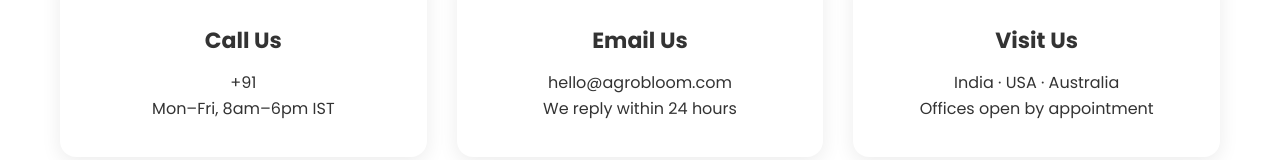
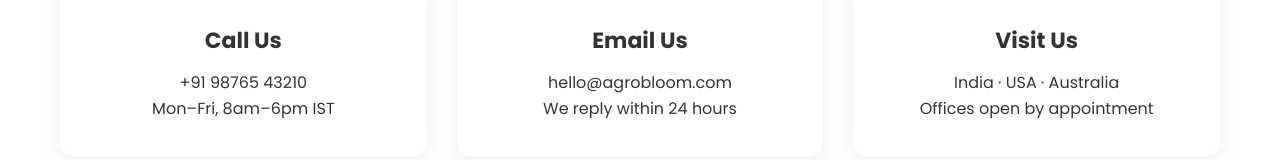
Before and after one commit to Manthan-Yadav/agrobloom-Internship, a plain HTML site: page contact.html in a window 1280 px wide. Shown: the part 593-753 px from the top of the page. Drawn offline with Linux system fonts and the light colour scheme.

Commit message:
update contact number format for clarity

```diff
--- a/contact.html
+++ b/contact.html
@@ -383,7 +383,7 @@
         <div class="container info-grid">
             <div class="info-card">
                 <h3>Call Us</h3>
-                <p>+91</p>
+                <p>+91 98765 43210</p>
                 <p>Mon–Fri, 8am–6pm IST</p>
             </div>
             <div class="info-card">
```
